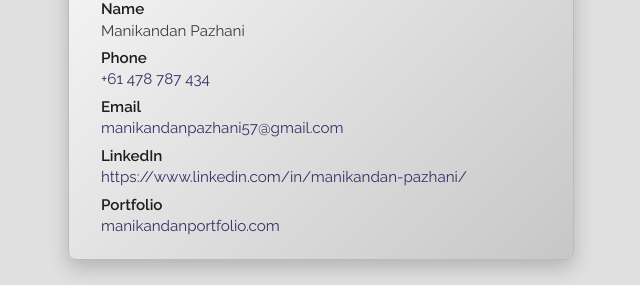
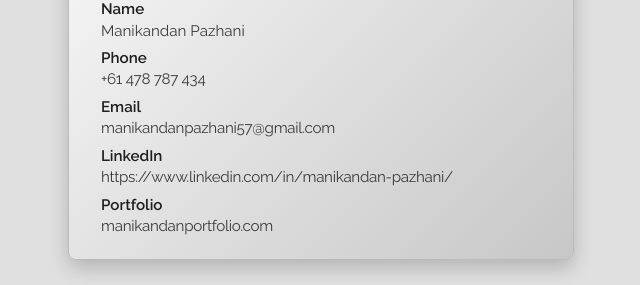
Before and after one commit to ManikandanPazhani/Contact-Page, a plain HTML site: page index.html in a window 1280 px wide. Shown: the part 313-598 px from the top of the page, without its empty margins (319-959 px from the left). Drawn offline with Linux system fonts and the light colour scheme.

Commit message:
Update index.html

```diff
--- a/index.html
+++ b/index.html
@@ -54,8 +54,11 @@
     }
 
     .contact-item a {
-      color: #333366;
+      color: #3c3c3c;
       text-decoration: none;
+      font-family: 'Raleway', sans-serif;
+      font-feature-settings: 'tnum';
+      letter-spacing: -0.3px;
     }
 
     .contact-item a:hover {
```
